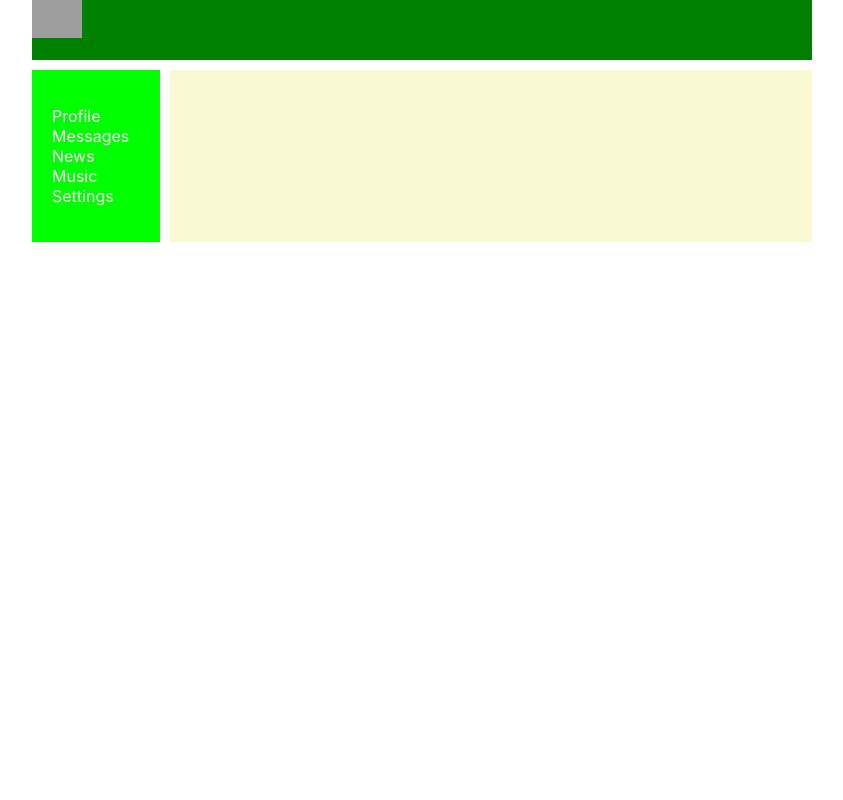
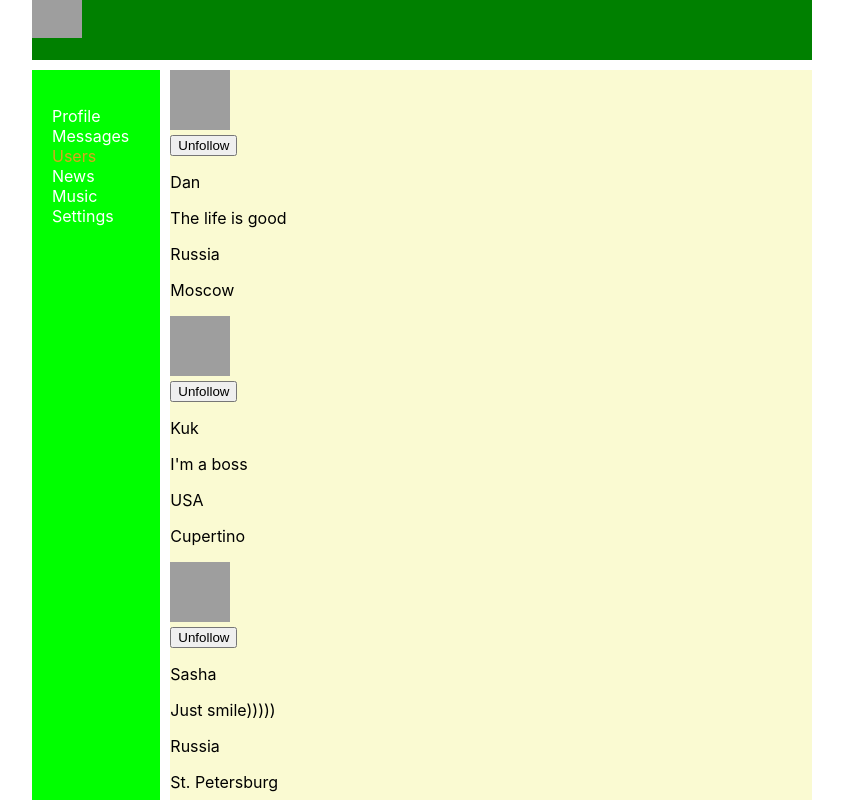
Before and after one commit to DanDev2519/react-way-of-samurai-1, a React (Create React App) app: page /Users in a window 1280 px wide. Shown: the top 800 px of the page, without its empty margins (218-1061 px from the left). Built offline with nearby package versions, Linux system fonts and the light colour scheme; grey boxes are pictures that could not be loaded.

Commit message:
Lesson-49: Created new page - Users from scratch

```diff
--- a/src/App.js
+++ b/src/App.js
@@ -9,6 +9,7 @@ import Music from "./components/Music/Music";
 import Settings from "./components/Settings/Settings";
 import News from "./components/News/News";
 import DialogsContainer from "./components/Dialogs/DialogsContainer";
+import UsersContainer from "./components/Users/UsersContainer";
 
 const App = (props) => {
   return (
@@ -17,28 +18,12 @@ const App = (props) => {
         <Header />
         <Navbar />
         <div className="app__content">
-          {/* <Route path="/Profile" component={Profile} />
-          <Route path="/Dialogs" component={Dialogs} />
-          <Route path="/News" component={News} />
-          <Route path="/Music" component={Music} />
-          <Route path="/Settings" component={Settings} /> */}
-          <Route
-            path="/Profile"
-            // render={() => <Profile store={props.store} />}
-            render={() => <Profile />}
-          />
+          <Route path="/Profile" render={() => <Profile />} />
           <Route
             path="/Dialogs"
-            render={() => (
-              <DialogsContainer store={props.store}/>
-              // <Dialogs
-              //   store={props.store}
-              //   // state={props.state.dialogsPage}
-              //   // dispatch={props.dispatch}
-              //   // updateNewMessageText={props.updateNewMessageText}
-              // />
-            )}
+            render={() => <DialogsContainer store={props.store} />}
           />
+          <Route path="/Users" render={() => <UsersContainer />} />
           <Route path="/News" render={() => <News />} />
           <Route path="/Music" render={() => <Music />} />
           <Route path="/Settings" render={() => <Settings />} />
--- a/src/components/Navbar/Navbar.jsx
+++ b/src/components/Navbar/Navbar.jsx
@@ -11,6 +11,9 @@ const Navbar = () => {
         </li>
         <li className={classes.item}>
           <NavLink to="/dialogs" activeClassName={classes.active}>Messages</NavLink>
+        </li>
+        <li className={classes.item}>
+          <NavLink to="/Users" activeClassName={classes.active}>Users</NavLink>
         </li>
         <li className={classes.item}>
           <NavLink to="/News" activeClassName={classes.active}>News</NavLink>
--- /dev/null
+++ b/src/components/Users/Users.jsx
@@ -0,0 +1,92 @@
+import React from "react";
+import style from "./Users.module.css";
+
+let Users = (props) => {
+	// это исправить
+	if (props.users.length === 0){
+  props.setUsers([
+    {
+      id: 1,
+      followed: true,
+      photoUrl:
+        "https://raskrasil.com/wp-content/uploads/Raskrasil-smayliki-27.jpg",
+      fullName: "Dan",
+      status: "The life is good",
+      location: { country: "Russia", city: "Moscow" },
+    },
+    {
+      id: 2,
+      followed: true,
+      photoUrl:
+        "https://raskrasil.com/wp-content/uploads/Raskrasil-smayliki-27.jpg",
+      fullName: "Kuk",
+      status: "I'm a boss",
+      location: { country: "USA", city: "Cupertino" },
+    },
+    {
+      id: 3,
+      followed: true,
+      photoUrl:
+        "https://raskrasil.com/wp-content/uploads/Raskrasil-smayliki-27.jpg",
+      fullName: "Sasha",
+      status: "Just smile)))))",
+      location: { country: "Russia", city: "St. Petersburg" },
+    },
+    {
+      id: 4,
+      followed: false,
+      photoUrl:
+        "https://raskrasil.com/wp-content/uploads/Raskrasil-smayliki-27.jpg",
+      fullName: "Anton",
+      status: "SSS",
+      location: { country: "Ukraine", city: "Kiev" },
+    },
+  ]);
+	}
+
+  return (
+    <div>
+      {/* <div>Users will be here</div> */}
+      {props.users.map((u) => (
+        <div key={u.id}>
+          <div>
+            <div>
+              <img className={style.ava} src={u.photoUrl} alt="Users ava" />
+            </div>
+            <div>
+              {u.followed ? (
+                <button
+                  onClick={() => {
+                    props.unfollow(u.id);
+                  }}
+                >
+                  Unfollow
+                </button>
+              ) : (
+                <button
+                  onClick={() => {
+                    props.follow(u.id);
+                  }}
+                >
+                  Follow
+                </button>
+              )}
+            </div>
+          </div>
+          <div>
+            <div>
+              <p>{u.fullName}</p>
+              <p>{u.status}</p>
+            </div>
+            <div>
+              <p>{u.location.country}</p>
+              <p>{u.location.city}</p>
+            </div>
+          </div>
+        </div>
+      ))}
+    </div>
+  );
+};
+
+export default Users;
--- /dev/null
+++ b/src/components/Users/Users.module.css
@@ -0,0 +1,4 @@
+.ava {
+	width: 60px;
+	height: 60px;
+}
--- /dev/null
+++ b/src/components/Users/UsersContainer.jsx
@@ -0,0 +1,28 @@
+import React from "react";
+import { connect } from "react-redux";
+import { followAC, setUsersAC, unfollowAC } from "../../redux/users-reducer";
+import Users from "./Users";
+
+let mapStateToProps = (state) => {
+	return {
+		users: state.usersPage.users,
+	};
+};
+
+let mapDispatchToProps = (dispatch) => {
+	return {
+		follow: (userID) => {
+			dispatch(followAC(userID))
+		},
+		unfollow: (userID) => {
+			dispatch(unfollowAC(userID))
+		},
+		setUsers: (users) => {
+			dispatch(setUsersAC(users))
+		},
+	};
+};
+
+const UsersUsersContainer = connect(mapStateToProps, mapDispatchToProps)(Users);
+
+export default UsersUsersContainer;
--- a/src/redux/redux-store.js
+++ b/src/redux/redux-store.js
@@ -1,10 +1,12 @@
 import { combineReducers, createStore } from "redux";
 import dialogsReducer from "./dialogs-reducer";
 import profileReducer from "./profile-reducer";
+import usersReducer from "./users-reducer";
 
 let reducers = combineReducers({
 	profilePage: profileReducer,
-	dialogsPage: dialogsReducer
+	dialogsPage: dialogsReducer,
+	usersPage: usersReducer
 });
 
 let store = createStore(reducers);
--- /dev/null
+++ b/src/redux/users-reducer.js
@@ -0,0 +1,83 @@
+const FOLLOW = "FOLLOW";
+const UNFOLLOW = "UNFOLLOW";
+const SET_USERS = "SET_USERS";
+
+let initialState = {
+  users: [
+    // {
+    //   id: 1,
+    //   followed: true,
+    //   photoUrl: "https://raskrasil.com/wp-content/uploads/Raskrasil-smayliki-27.jpg",
+    //   fullName: "Dan",
+    //   status: "The life is good",
+    //   location: { country: "Russia", city: "Moscow" },
+    // },
+    // {
+    //   id: 2,
+    //   followed: true,
+    //   photoUrl: "https://raskrasil.com/wp-content/uploads/Raskrasil-smayliki-27.jpg",
+    //   fullName: "Kuk",
+    //   status: "I'm a boss",
+    //   location: { country: "USA", city: "Cupertino" },
+    // },
+    // {
+    //   id: 3,
+    //   followed: true,
+    //   photoUrl: "https://raskrasil.com/wp-content/uploads/Raskrasil-smayliki-27.jpg",
+    //   fullName: "Sasha",
+    //   status: "Just smile)))))",
+    //   location: { country: "Russia", city: "St. Petersburg" },
+    // },
+    // {
+    //   id: 4,
+    //   followed: false,
+    //   photoUrl: "https://raskrasil.com/wp-content/uploads/Raskrasil-smayliki-27.jpg",
+    //   fullName: "Anton",
+    //   status: "SSS",
+    //   location: { country: "Ukraine", city: "Kiev" },
+    // },
+  ],
+};
+
+const usersReducer = (state = initialState, action) => {
+  switch (action.type) {
+    case SET_USERS:
+      return {
+        ...state,
+        users: [...state.users, ...action.users],
+      };
+
+    case FOLLOW:
+      return {
+        ...state,
+        users: state.users.map((u) => {
+          if (u.id === action.userID) {
+            return { ...u, followed: true };
+          } else {
+            return u;
+          }
+        }),
+      };
+
+    case UNFOLLOW:
+      return {
+        ...state,
+        users: state.users.map((u) => {
+          if (u.id === action.userID) {
+            return { ...u, followed: false };
+          } else {
+            return u;
+          }
+        }),
+      };
+
+    default:
+      return state;
+  }
+};
+
+export const followAC = (userID) => ({ type: FOLLOW, userID });
+export const unfollowAC = (userID) => ({ type: UNFOLLOW, userID });
+export const setUsersAC = (users) => ({ type: SET_USERS, users });
+
+export default usersReducer;
```
Also changed, not shown: src/index.js (+0 -16 lines), 1 other file (tests, documents, lock files or other folders).
